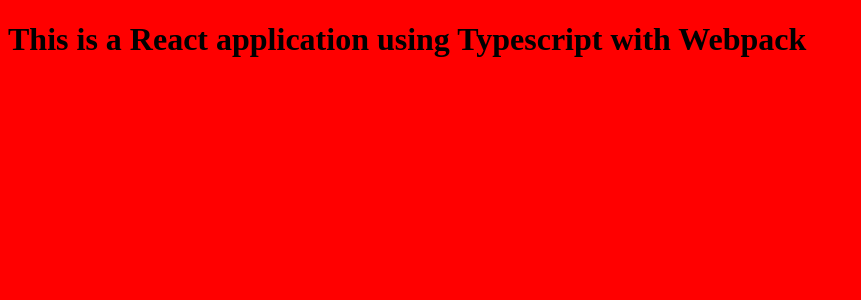
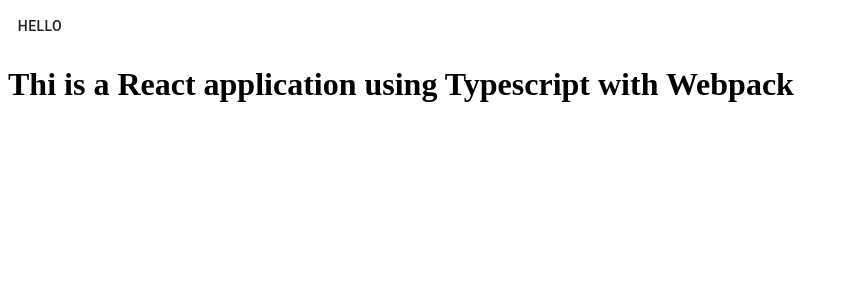
Before and after one commit to Link-lin/CodeS, a React app: page / in a window 1280 px wide. Shown: the top 300 px of the page, without its empty margins (0-861 px from the left). Built offline with nearby package versions, Linux system fonts and the light colour scheme.

Commit message:
material ui added before minimizing bundle

```diff
--- a/package.json
+++ b/package.json
@@ -12,6 +12,7 @@
   "author": "",
   "license": "ISC",
   "dependencies": {
+    "@material-ui/core": "^4.10.0",
     "@types/node": "^13.9.2",
     "express": "^4.17.1",
     "react": "^16.13.0",
@@ -32,7 +33,7 @@
     "fibers": "^4.0.2",
     "html-webpack-plugin": "^3.2.0",
     "loader": "^2.1.1",
-    "node-sass": "^4.13.1",
+    "node-sass": "^4.14.1",
     "sass": "^1.26.2",
     "sass-loader": "^8.0.2",
     "source-map-loader": "^0.2.4",
--- a/src/App.scss
+++ b/src/App.scss
@@ -1,3 +1,2 @@
 body {
-    background-color: red;
 }
--- a/src/components/Hello.tsx
+++ b/src/components/Hello.tsx
@@ -1,4 +1,6 @@
 import * as React from "react";
+import Button from '@material-ui/core/Button';
+
 
 interface IProps {
     compiler: string;
@@ -9,10 +11,13 @@
 class Hello extends React.Component<IProps, {}> {
     render() {
         return (
-            <h1>
-                This is a {this.props.framework} application using {this.props.compiler}{" "}
-                with {this.props.bundler}
-            </h1>
+            <div>
+                <Button> hello</Button>
+                <h1>
+                    Thi is a {this.props.framework} application using {this.props.compiler}{" "}
+                    with {this.props.bundler}
+                </h1>
+            </div>
         );
     }
 }
--- a/src/index.html
+++ b/src/index.html
@@ -1,15 +1,17 @@
 <!DOCTYPE html>
 <html lang="en">
-
-<head>
+  <head>
     <meta charset="UTF-8" />
     <meta name="viewport" content="width=device-width, initial-scale=1.0" />
     <meta http-equiv="X-UA-Compatible" content="ie=edge" />
+    <meta
+      name="viewport"
+      content="minimum-scale=1, initial-scale=1, width=device-width"
+    />
     <title>CodeS</title>
-</head>
+  </head>
 
-<body>
+  <body>
     <div id="root"></div>
-</body>
-
+  </body>
 </html>
```
Also changed, not shown: 1 other file (tests, documents, lock files or other folders).
